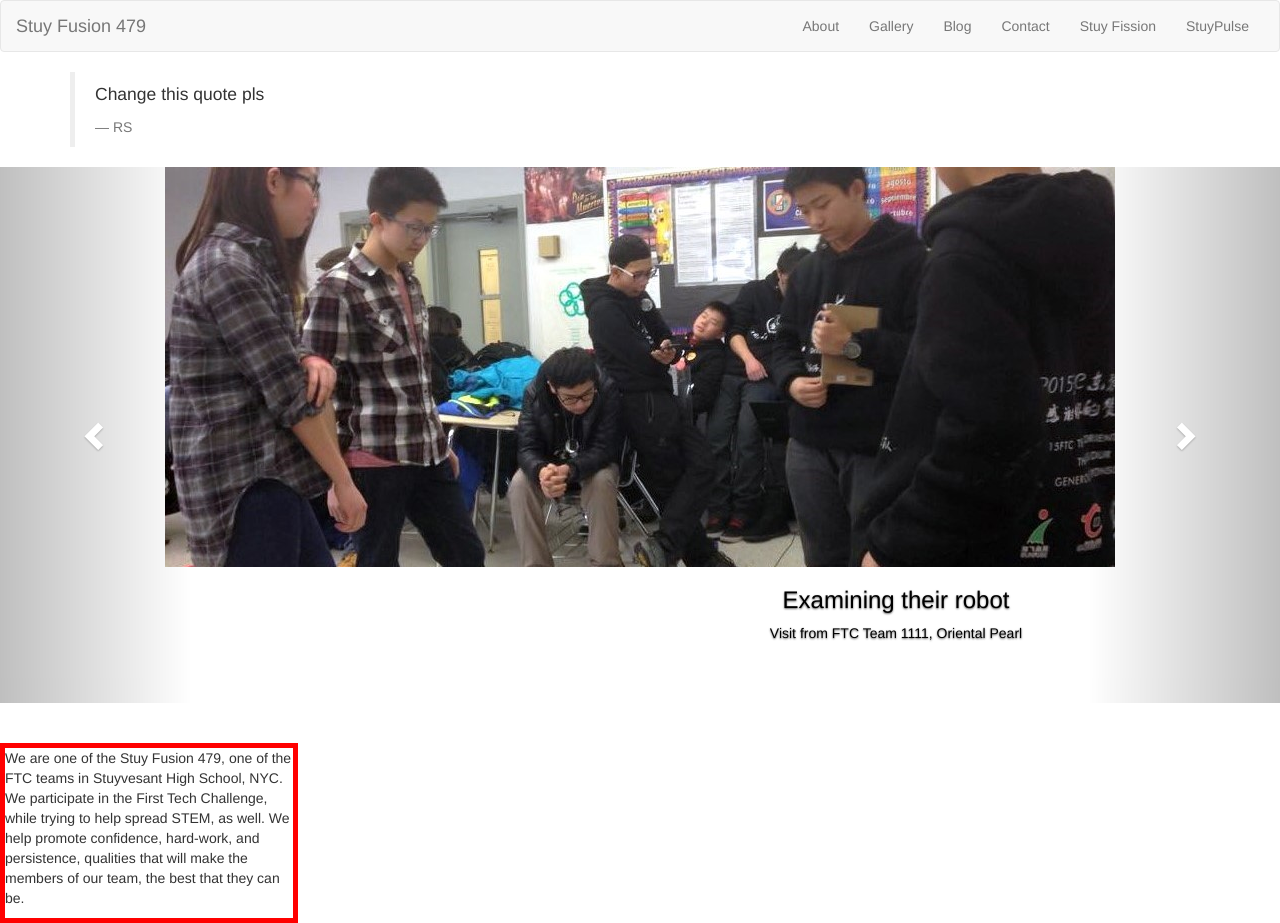
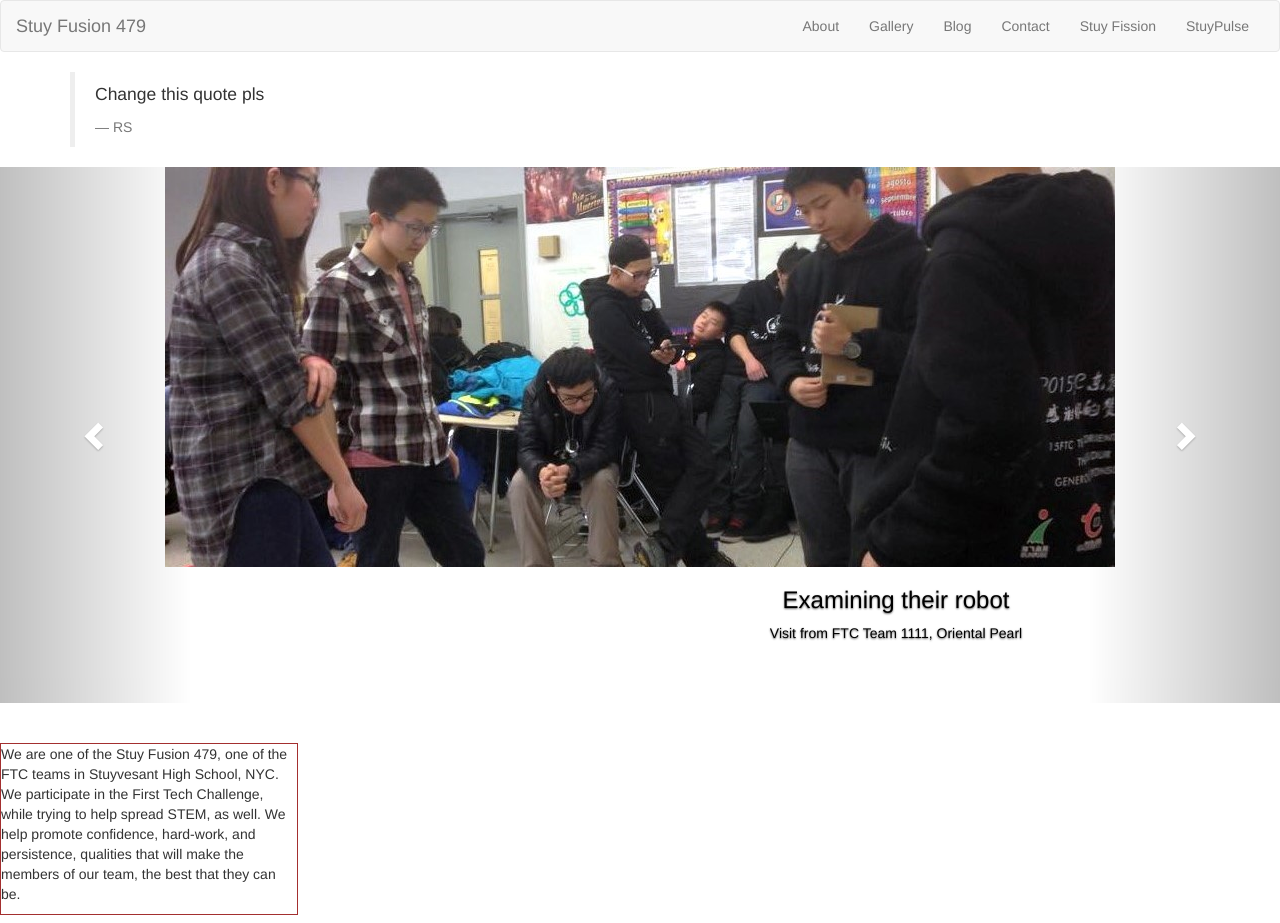
Before and after one commit to stuyfusion/stuyfusion.github.io, a Jekyll site: the page built from index.html, in a window 1280 px wide. Built offline with Jekyll 4.4.1, drawn with Linux system fonts in a browser that asks for light colours; nearby versions of some CDN libraries.

Commit message:
Update index.html

```diff
--- a/index.html
+++ b/index.html
@@ -87,7 +87,7 @@ layout: default
 <br>
 <div class="row">
   <div class="col-md-3">
-    <div class="aboutcolumn" style="border: 5px solid red;">
+    <div class="aboutcolumn" style="border:1px solid #A32F2F;">
     <p>We are one of the Stuy Fusion 479, one of the FTC teams
 in Stuyvesant High School, NYC. We participate in the First
 Tech Challenge, while trying to help spread STEM, as well.
```
